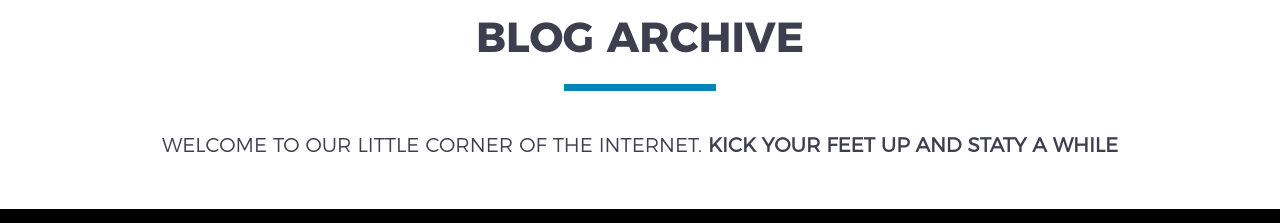
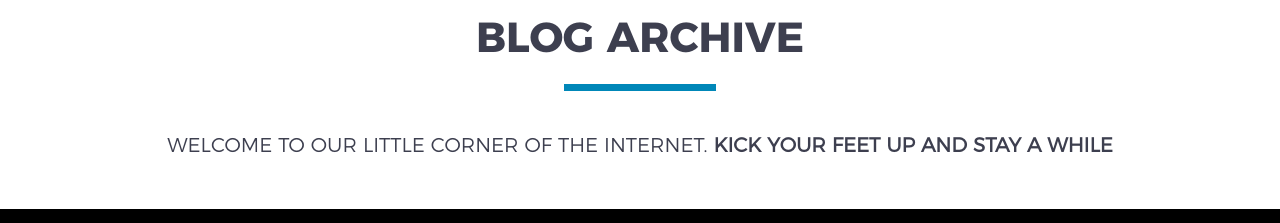
Before and after one commit to arsalazarjr/itsacloudlife.github.io, a website: page index.html in a window 1280 px wide. Shown: the part 4300-4523 px from the top of the page. Drawn offline with nearby package versions, Linux system fonts and the light colour scheme; a web font is replaced by a local one.

Commit message:
Fix typo

```diff
--- a/index.html
+++ b/index.html
@@ -564,7 +564,7 @@
             <div class="row">
                 <div class="col-lg-12 text-center">
                     <h2>blog archive</h2>
-                    <p>Welcome to our little corner of the Internet. <strong>Kick your feet up and staty a while</strong> </p>
+                    <p>Welcome to our little corner of the Internet. <strong>Kick your feet up and stay a while</strong> </p>
                 </div>
             </div>
         </div>
```
